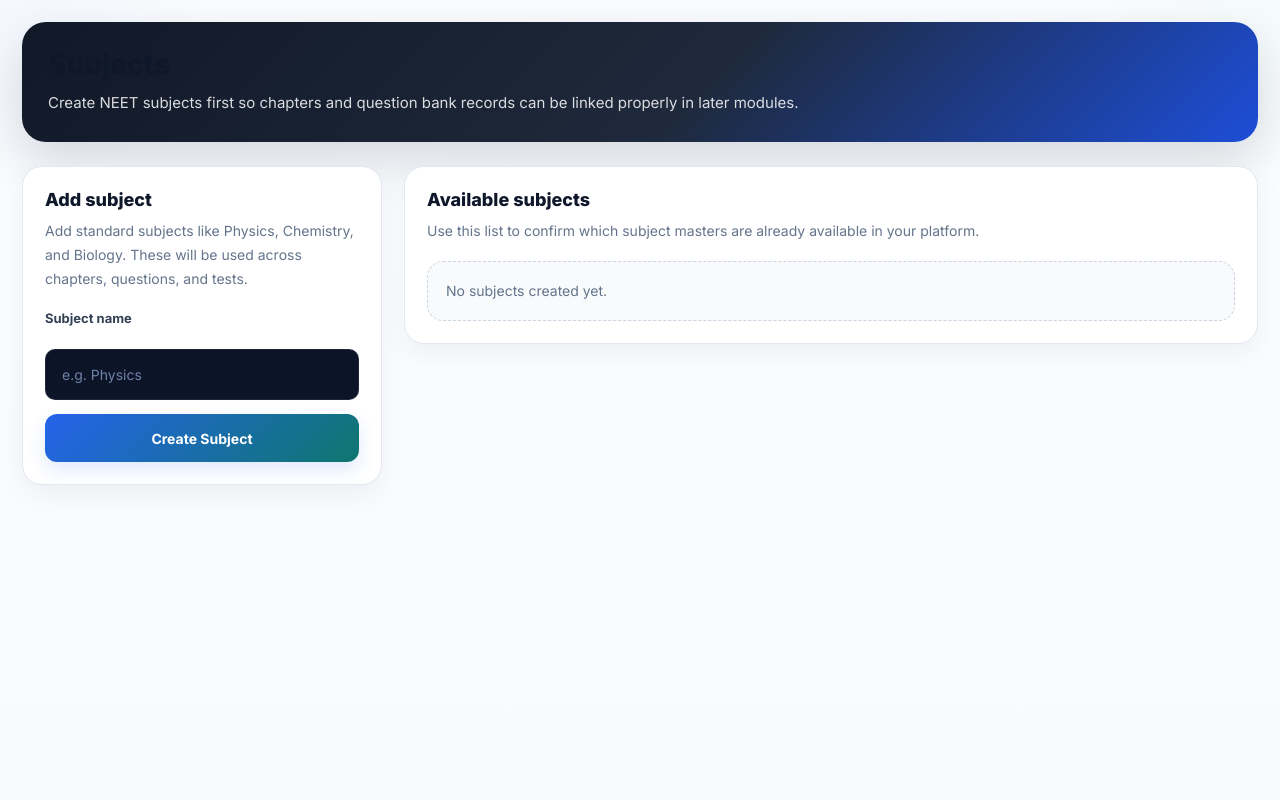
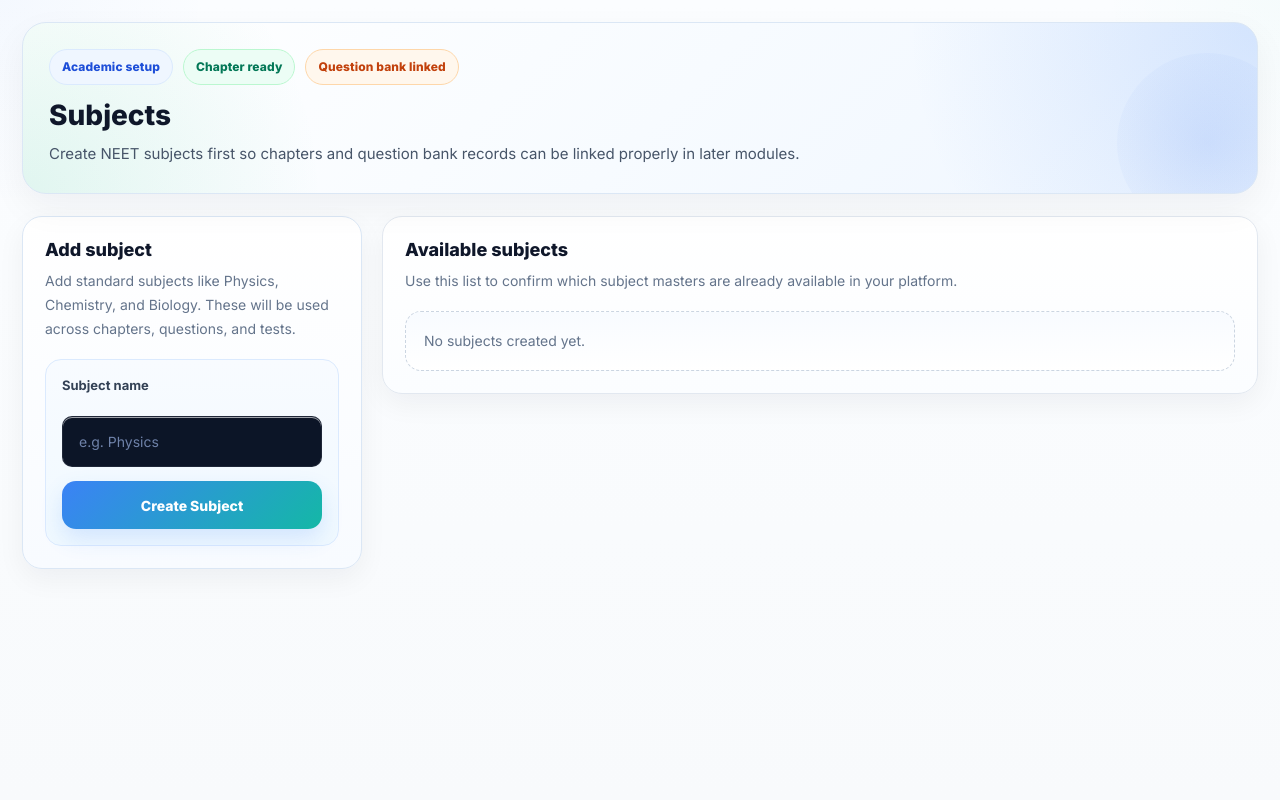
Before and after one commit to mudit0829/neet-platform, a Flask app: template templates/admin_subjects.html in a window 1280 px wide. Run offline with Flask 3, Linux system fonts and the light colour scheme; the template is opened without the code that fills it, so the values that code supplies are empty.

Commit message:
Update admin_subjects.html

```diff
--- a/templates/admin_subjects.html
+++ b/templates/admin_subjects.html
@@ -8,16 +8,73 @@
     .admin-page {
       display: flex;
       flex-direction: column;
-      gap: 24px;
+      gap: 22px;
     }
 
     .page-intro {
-      background: linear-gradient(135deg, #111827 0%, #1e293b 55%, #1d4ed8 100%);
+      position: relative;
+      overflow: hidden;
+      background:
+        radial-gradient(circle at top right, rgba(59, 130, 246, 0.16), transparent 28%),
+        radial-gradient(circle at bottom left, rgba(16, 185, 129, 0.12), transparent 24%),
+        linear-gradient(135deg, #ffffff 0%, #f7fbff 52%, #eff6ff 100%);
+      border: 1px solid #dbe7f5;
       border-radius: 24px;
       padding: 26px;
-      color: #ffffff;
-      box-shadow: 0 18px 50px rgba(15, 23, 42, 0.16);
+      color: #0f172a;
+      box-shadow: 0 14px 36px rgba(15, 23, 42, 0.05);
       min-width: 0;
+    }
+
+    .page-intro::after {
+      content: "";
+      position: absolute;
+      inset: auto -40px -40px auto;
+      width: 180px;
+      height: 180px;
+      border-radius: 999px;
+      background: radial-gradient(circle, rgba(37, 99, 235, 0.10), rgba(37, 99, 235, 0));
+      pointer-events: none;
+    }
+
+    .intro-chip-row {
+      display: flex;
+      flex-wrap: wrap;
+      gap: 10px;
+      margin-bottom: 14px;
+      position: relative;
+      z-index: 1;
+    }
+
+    .intro-chip {
+      display: inline-flex;
+      align-items: center;
+      justify-content: center;
+      padding: 8px 12px;
+      border-radius: 999px;
+      font-size: 12px;
+      font-weight: 800;
+      letter-spacing: 0.01em;
+      border: 1px solid transparent;
+      white-space: nowrap;
+    }
+
+    .intro-chip.blue {
+      background: #eff6ff;
+      color: #1d4ed8;
+      border-color: #dbeafe;
+    }
+
+    .intro-chip.green {
+      background: #ecfdf5;
+      color: #047857;
+      border-color: #bbf7d0;
+    }
+
+    .intro-chip.peach {
+      background: #fff7ed;
+      color: #c2410c;
+      border-color: #fed7aa;
     }
 
     .page-intro h2 {
@@ -25,25 +82,30 @@
       font-size: 28px;
       font-weight: 800;
       line-height: 1.15;
+      color: #0f172a;
+      position: relative;
+      z-index: 1;
     }
 
     .page-intro p {
       margin: 0;
       max-width: 760px;
-      color: rgba(255, 255, 255, 0.84);
+      color: #475569;
       line-height: 1.7;
       font-size: 15px;
+      position: relative;
+      z-index: 1;
     }
 
     .two-col-grid {
       display: grid;
-      grid-template-columns: 360px minmax(0, 1fr);
-      gap: 22px;
+      grid-template-columns: 340px minmax(0, 1fr);
+      gap: 20px;
       align-items: start;
     }
 
     .panel-card {
-      background: #ffffff;
+      background: linear-gradient(180deg, #ffffff 0%, #fcfdff 100%);
       border: 1px solid #e2e8f0;
       border-radius: 20px;
       padding: 22px;
@@ -66,6 +128,19 @@
       line-height: 1.7;
     }
 
+    .subject-form-card {
+      background:
+        linear-gradient(180deg, #ffffff 0%, #f8fbff 100%);
+      border: 1px solid #dbe7f5;
+    }
+
+    .subject-form-wrap {
+      padding: 16px;
+      border-radius: 16px;
+      background: linear-gradient(180deg, #f8fbff 0%, #f0f9ff 100%);
+      border: 1px solid #dbeafe;
+    }
+
     .form-grid {
       display: grid;
       gap: 14px;
@@ -93,30 +168,41 @@
       background: #ffffff;
       outline: none;
       transition: 0.2s ease;
+      box-shadow: inset 0 1px 0 rgba(255, 255, 255, 0.6);
+    }
+
+    .form-control::placeholder {
+      color: #94a3b8;
     }
 
     .form-control:focus {
-      border-color: #2563eb;
-      box-shadow: 0 0 0 4px rgba(37, 99, 235, 0.10);
+      border-color: #60a5fa;
+      background: #ffffff;
+      box-shadow: 0 0 0 4px rgba(96, 165, 250, 0.15);
     }
 
     .btn-primary {
       width: 100%;
       border: 0;
-      border-radius: 12px;
+      border-radius: 14px;
       padding: 13px 16px;
       min-height: 48px;
-      background: linear-gradient(135deg, #2563eb, #0f766e);
+      background: linear-gradient(135deg, #3b82f6, #14b8a6);
       color: #ffffff;
       font-size: 14px;
-      font-weight: 700;
+      font-weight: 800;
       cursor: pointer;
       transition: 0.2s ease;
+      box-shadow: 0 10px 22px rgba(59, 130, 246, 0.16);
     }
 
     .btn-primary:hover {
       transform: translateY(-1px);
-      box-shadow: 0 12px 24px rgba(37, 99, 235, 0.18);
+      box-shadow: 0 14px 26px rgba(59, 130, 246, 0.20);
+    }
+
+    .subject-list-card {
+      background: linear-gradient(180deg, #ffffff 0%, #fbfdff 100%);
     }
 
     .subject-grid {
@@ -168,7 +260,7 @@
       padding: 18px;
       border: 1px dashed #cbd5e1;
       border-radius: 16px;
-      background: #f8fafc;
+      background: linear-gradient(180deg, #f8fbff 0%, #ffffff 100%);
       color: #64748b;
       font-size: 14px;
       line-height: 1.6;
@@ -285,10 +391,20 @@
       .subject-card {
         padding: 14px;
       }
+
+      .subject-id {
+        font-size: 11.5px;
+      }
     }
   </style>
 
   <section class="page-intro">
+    <div class="intro-chip-row">
+      <span class="intro-chip blue">Academic setup</span>
+      <span class="intro-chip green">Chapter ready</span>
+      <span class="intro-chip peach">Question bank linked</span>
+    </div>
+
     <h2>Subjects</h2>
     <p>
       Create NEET subjects first so chapters and question bank records can be linked properly in later modules.
@@ -296,23 +412,32 @@
   </section>
 
   <section class="two-col-grid">
-    <div class="panel-card">
+    <div class="panel-card subject-form-card">
       <h3>Add subject</h3>
       <p class="panel-text">
         Add standard subjects like Physics, Chemistry, and Biology. These will be used across chapters, questions, and tests.
       </p>
 
+      <div class="subject-form-wrap">
         <form method="POST" class="form-grid">
           <div class="form-group">
             <label for="name">Subject name</label>
-          <input type="text" id="name" name="name" class="form-control" placeholder="e.g. Physics" required>
+            <input
+              type="text"
+              id="name"
+              name="name"
+              class="form-control"
+              placeholder="e.g. Physics"
+              required
+            >
           </div>
 
           <button type="submit" class="btn-primary">Create Subject</button>
         </form>
       </div>
+    </div>
 
-    <div class="panel-card">
+    <div class="panel-card subject-list-card">
       <h3>Available subjects</h3>
       <p class="panel-text">
         Use this list to confirm which subject masters are already available in your platform.
```
Also changed, not shown: other parts of templates/admin_subjects.html (+26 -6 lines). Lines whose indentation alone changed are shown as unchanged.
